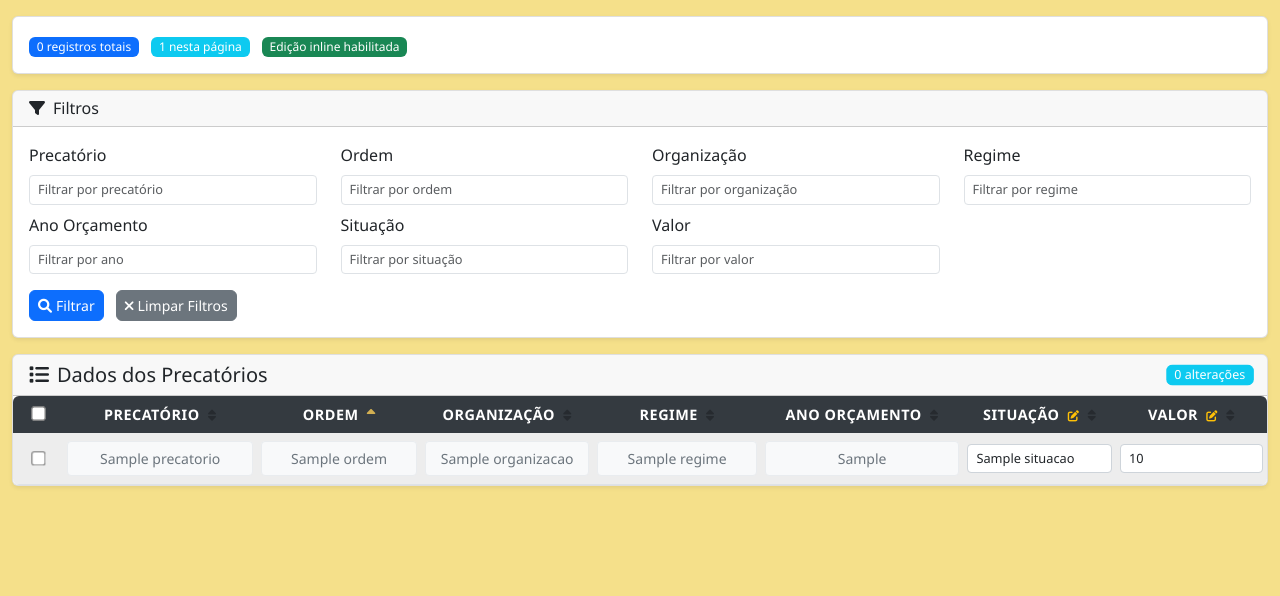
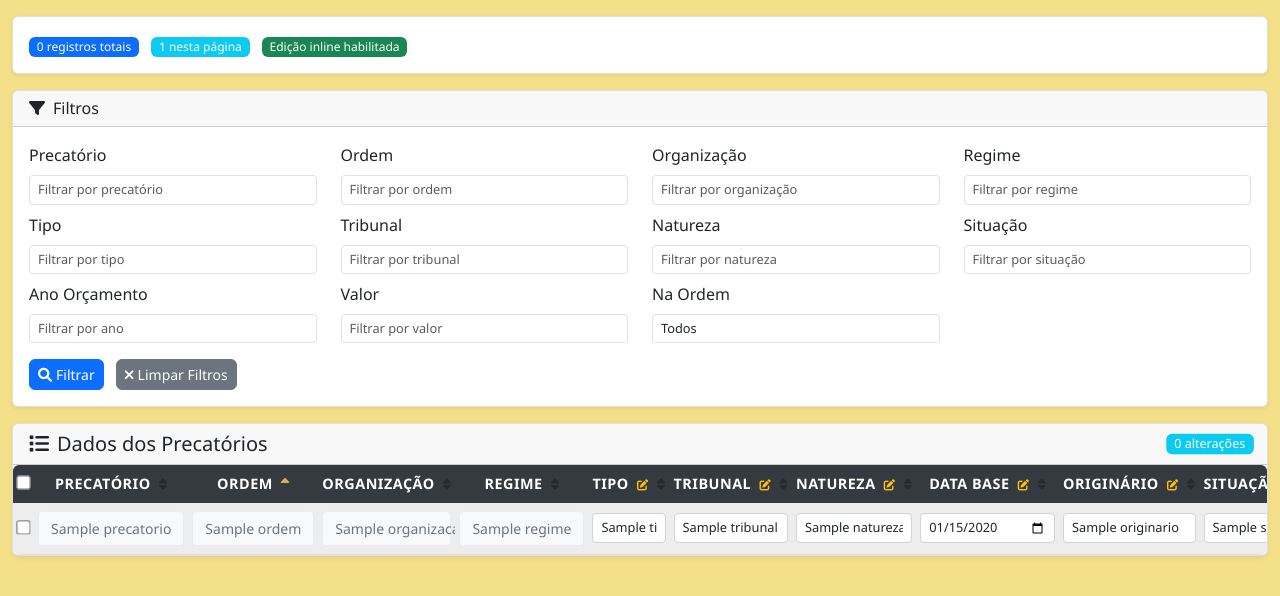
Before and after one commit to williamjohndias/sistema-precatorios, a Flask app: page / in a window 1280 px wide. Shown: the part 54-650 px from the top of the page. Run offline with Flask 3, Linux system fonts and the light colour scheme; a database or web service that is not in the repository returns one stand-in record (values such as "Sample title"); data that the repository does not hold is empty; some libraries are stand-ins or nearby versions.

Commit message:
Add new fields and data type normalization; Extend filters and bulk edit capabilities
- New fields: tipo, tribunal, natureza, data_base, originario, esta_na_ordem, fora_da_ordem, presenca_no_pipe
- Data normalization: boolean, date, integer, and numeric types
- Enhanced filtering with new field options
- Expanded bulk edit functionality for all new fields
- Database migration support files

🤖 Generated with [Claude Code](https://claude.com/claude-code)

Co-Authored-By: Claude <noreply@anthropic.com>

```diff
--- a/app.py
+++ b/app.py
@@ -89,8 +89,9 @@ class DatabaseManager:
         try:
             # Campos específicos solicitados (ordenados conforme especificação)
             fields = [
-                'id', 'precatorio', 'ordem', 'organizacao', 'regime', 'ano_orc',
-                'situacao', 'valor'
+                'id', 'precatorio', 'ordem', 'organizacao', 'regime', 'tipo', 'tribunal',
+                'natureza', 'data_base', 'originario', 'situacao', 'esta_na_ordem',
+                'fora_da_ordem', 'ano_orc', 'valor', 'presenca_no_pipe'
             ]
 
             # Validar campo de ordenação
@@ -320,6 +321,8 @@ def normalize_field_value(field_name: str, value: Any) -> Any:
     """Normaliza valores de campos para padrões consistentes.
     - ordem, ano_orc: inteiros extraindo somente dígitos
     - valor: string numérica padronizada com ponto decimal (ex.: 1234.56)
+    - data_base: converte para formato de data
+    - boolean fields: converte para boolean
     - demais: string aparada
     """
     if value is None:
@@ -356,6 +359,27 @@ def normalize_field_value(field_name: str, value: Any) -> Any:
             s = ''.join(parts) + '.' + decimal_part
         # Mantém como string padronizada
         return s
+
+    if field_name == 'data_base':
+        # Converte string para data se possível
+        if value and isinstance(value, str):
+            try:
+                from datetime import datetime
+                # Tenta diferentes formatos de data
+                for fmt in ['%Y-%m-%d', '%d/%m/%Y', '%d-%m-%Y']:
+                    try:
+                        return datetime.strptime(value, fmt).date()
+                    except ValueError:
+                        continue
+            except:
+                pass
+        return value
+
+    if field_name in ('esta_na_ordem', 'fora_da_ordem', 'presenca_no_pipe'):
+        # Converte para boolean
+        if isinstance(value, str):
+            return value.lower() in ('true', '1', 'sim', 's', 'yes', 'y')
+        return bool(value)
 
     # Campos de texto comuns
     return value
@@ -395,7 +419,8 @@ def index():
 
         # Filtros
         filters = {}
-        filter_fields = ['precatorio', 'ordem', 'organizacao', 'regime', 'ano_orc', 'situacao', 'valor']
+        filter_fields = ['precatorio', 'ordem', 'organizacao', 'regime', 'tipo', 'tribunal',
+                         'natureza', 'situacao', 'esta_na_ordem', 'fora_da_ordem', 'ano_orc', 'valor']
         for field in filter_fields:
             value = request.args.get(f'filter_{field}', '').strip()
             if value:
@@ -411,9 +436,17 @@ def index():
             {'name': 'ordem', 'label': 'Ordem', 'type': 'integer', 'editable': False, 'visible': True},
             {'name': 'organizacao', 'label': 'Organização', 'type': 'character varying', 'editable': False, 'visible': True},
             {'name': 'regime', 'label': 'Regime', 'type': 'character varying', 'editable': False, 'visible': True},
-            {'name': 'ano_orc', 'label': 'Ano Orçamento', 'type': 'character varying', 'editable': False, 'visible': True},
+            {'name': 'tipo', 'label': 'Tipo', 'type': 'character varying', 'editable': True, 'visible': True},
+            {'name': 'tribunal', 'label': 'Tribunal', 'type': 'character varying', 'editable': True, 'visible': True},
+            {'name': 'natureza', 'label': 'Natureza', 'type': 'character varying', 'editable': True, 'visible': True},
+            {'name': 'data_base', 'label': 'Data Base', 'type': 'date', 'editable': True, 'visible': True},
+            {'name': 'originario', 'label': 'Originário', 'type': 'character varying', 'editable': True, 'visible': True},
             {'name': 'situacao', 'label': 'Situação', 'type': 'character varying', 'editable': True, 'visible': True},
-            {'name': 'valor', 'label': 'Valor', 'type': 'character varying', 'editable': True, 'visible': True},
+            {'name': 'esta_na_ordem', 'label': 'Na Ordem', 'type': 'boolean', 'editable': True, 'visible': True},
+            {'name': 'fora_da_ordem', 'label': 'Fora da Ordem', 'type': 'boolean', 'editable': True, 'visible': True},
+            {'name': 'ano_orc', 'label': 'Ano Orçamento', 'type': 'integer', 'editable': True, 'visible': True},
+            {'name': 'valor', 'label': 'Valor', 'type': 'numeric', 'editable': True, 'visible': True},
+            {'name': 'presenca_no_pipe', 'label': 'No Pipe', 'type': 'boolean', 'editable': True, 'visible': True},
         ]
 
         # Armazenar dados originais para desfazer
--- a/static/script.js
+++ b/static/script.js
@@ -492,12 +492,44 @@ function updateSelectedRecordsDisplay() {
 function populateEditableFields() {
     const editableFieldsDiv = document.getElementById('editableFields');
     const editableFields = [
+        { name: 'tipo', label: 'Tipo', type: 'text' },
+        { name: 'tribunal', label: 'Tribunal', type: 'text' },
+        { name: 'natureza', label: 'Natureza', type: 'text' },
+        { name: 'data_base', label: 'Data Base', type: 'date' },
+        { name: 'originario', label: 'Originário', type: 'text' },
         { name: 'situacao', label: 'Situação', type: 'text' },
-        { name: 'valor', label: 'Valor', type: 'text' }
+        { name: 'esta_na_ordem', label: 'Na Ordem', type: 'select', options: [
+            { value: '', text: 'Não alterar' },
+            { value: 'true', text: 'Sim' },
+            { value: 'false', text: 'Não' }
+        ]},
+        { name: 'fora_da_ordem', label: 'Fora da Ordem', type: 'select', options: [
+            { value: '', text: 'Não alterar' },
+            { value: 'true', text: 'Sim' },
+            { value: 'false', text: 'Não' }
+        ]},
+        { name: 'ano_orc', label: 'Ano Orçamento', type: 'number' },
+        { name: 'valor', label: 'Valor', type: 'text' },
+        { name: 'presenca_no_pipe', label: 'No Pipe', type: 'select', options: [
+            { value: '', text: 'Não alterar' },
+            { value: 'true', text: 'Sim' },
+            { value: 'false', text: 'Não' }
+        ]}
     ];
 
     let html = '';
     editableFields.forEach(field => {
+        if (field.type === 'select') {
+            html += `
+                <div class="mb-3">
+                    <label class="form-label">${field.label}:</label>
+                    <select class="form-control form-control-sm" id="bulk_${field.name}">
+                        ${field.options.map(opt => `<option value="${opt.value}">${opt.text}</option>`).join('')}
+                    </select>
+                    <small class="form-text text-muted">Selecione para alterar este campo</small>
+                </div>
+            `;
+        } else {
             html += `
                 <div class="mb-3">
                     <label class="form-label">${field.label}:</label>
@@ -508,6 +540,7 @@ function populateEditableFields() {
                     <small class="form-text text-muted">Deixe vazio para não alterar este campo</small>
                 </div>
             `;
+        }
     });
 
     editableFieldsDiv.innerHTML = html;
@@ -548,12 +581,19 @@ function confirmBulkUpdate() {
 
     // Coletar campos para atualizar
     const fieldUpdates = {};
-    const editableFields = ['situacao', 'valor'];
+    const editableFields = ['tipo', 'tribunal', 'natureza', 'data_base', 'originario',
+                           'situacao', 'esta_na_ordem', 'fora_da_ordem', 'ano_orc', 'valor', 'presenca_no_pipe'];
 
     editableFields.forEach(field => {
         const input = document.getElementById(`bulk_${field}`);
-        if (input && input.value.trim() !== '') {
+        if (input) {
+            if (input.type === 'select-one') {
+                if (input.value !== '') {
+                    fieldUpdates[field] = input.value === 'true' ? true : input.value === 'false' ? false : input.value;
+                }
+            } else if (input.value.trim() !== '') {
                 fieldUpdates[field] = input.value.trim();
+            }
         }
     });
 
--- a/templates/index.html
+++ b/templates/index.html
@@ -98,11 +98,25 @@
                                            placeholder="Filtrar por regime">
                                 </div>
                                 <div class="col-md-3 mb-2">
-                                    <label class="form-label">Ano Orçamento</label>
+                                    <label class="form-label">Tipo</label>
                                     <input type="text" class="form-control form-control-sm"
-                                           name="filter_ano_orc"
-                                           value="{{ filters.get('ano_orc', '') }}"
-                                           placeholder="Filtrar por ano">
+                                           name="filter_tipo"
+                                           value="{{ filters.get('tipo', '') }}"
+                                           placeholder="Filtrar por tipo">
+                                </div>
+                                <div class="col-md-3 mb-2">
+                                    <label class="form-label">Tribunal</label>
+                                    <input type="text" class="form-control form-control-sm"
+                                           name="filter_tribunal"
+                                           value="{{ filters.get('tribunal', '') }}"
+                                           placeholder="Filtrar por tribunal">
+                                </div>
+                                <div class="col-md-3 mb-2">
+                                    <label class="form-label">Natureza</label>
+                                    <input type="text" class="form-control form-control-sm"
+                                           name="filter_natureza"
+                                           value="{{ filters.get('natureza', '') }}"
+                                           placeholder="Filtrar por natureza">
                                 </div>
                                 <div class="col-md-3 mb-2">
                                     <label class="form-label">Situação</label>
@@ -112,11 +126,26 @@
                                            placeholder="Filtrar por situação">
                                 </div>
                                 <div class="col-md-3 mb-2">
+                                    <label class="form-label">Ano Orçamento</label>
+                                    <input type="text" class="form-control form-control-sm"
+                                           name="filter_ano_orc"
+                                           value="{{ filters.get('ano_orc', '') }}"
+                                           placeholder="Filtrar por ano">
+                                </div>
+                                <div class="col-md-3 mb-2">
                                     <label class="form-label">Valor</label>
                                     <input type="text" class="form-control form-control-sm"
                                            name="filter_valor"
                                            value="{{ filters.get('valor', '') }}"
                                            placeholder="Filtrar por valor">
+                                </div>
+                                <div class="col-md-3 mb-2">
+                                    <label class="form-label">Na Ordem</label>
+                                    <select class="form-control form-control-sm" name="filter_esta_na_ordem">
+                                        <option value="">Todos</option>
+                                        <option value="true" {% if filters.get('esta_na_ordem') == 'true' %}selected{% endif %}>Sim</option>
+                                        <option value="false" {% if filters.get('esta_na_ordem') == 'false' %}selected{% endif %}>Não</option>
+                                    </select>
                                 </div>
                             </div>
                             <div class="row mt-2">
@@ -204,11 +233,35 @@
                                                         <option value="true" {% if precatorio[field.name] %}selected{% endif %}>Sim</option>
                                                         <option value="false" {% if not precatorio[field.name] %}selected{% endif %}>Não</option>
                                                     </select>
+                                                {% elif field.type == 'date' %}
+                                                    <input type="date"
+                                                           class="form-control form-control-sm editable-field"
+                                                           value="{{ precatorio[field.name].strftime('%Y-%m-%d') if precatorio[field.name] else '' }}"
+                                                           onchange="markAsModified(this)">
+                                                {% elif field.type == 'integer' %}
+                                                    <input type="number"
+                                                           class="form-control form-control-sm editable-field"
+                                                           value="{{ precatorio[field.name] or '' }}"
+                                                           onchange="markAsModified(this)">
+                                                {% elif field.type == 'numeric' %}
+                                                    <input type="text"
+                                                           class="form-control form-control-sm editable-field"
+                                                           value="{{ precatorio[field.name] or '' }}"
+                                                           onchange="markAsModified(this)"
+                                                           placeholder="Ex: 1234.56">
                                                 {% else %}
                                                     <span class="form-control-plaintext">{{ precatorio[field.name] or '' }}</span>
                                                 {% endif %}
                                             {% else %}
-                                                <span class="form-control-plaintext">{{ precatorio[field.name] or '' }}</span>
+                                                <span class="form-control-plaintext">
+                                                    {% if field.type == 'date' and precatorio[field.name] %}
+                                                        {{ precatorio[field.name].strftime('%d/%m/%Y') }}
+                                                    {% elif field.type == 'boolean' %}
+                                                        {% if precatorio[field.name] %}Sim{% else %}Não{% endif %}
+                                                    {% else %}
+                                                        {{ precatorio[field.name] or '' }}
+                                                    {% endif %}
+                                                </span>
                                             {% endif %}
                                         </td>
                                         {% endif %}
```
Also changed, not shown: check_db_structure.py (added, +41 -0 lines), migrations/2025-10-23_standardize_column_types.sql (added, +35 -0 lines). Lines whose indentation alone changed are shown as unchanged.
